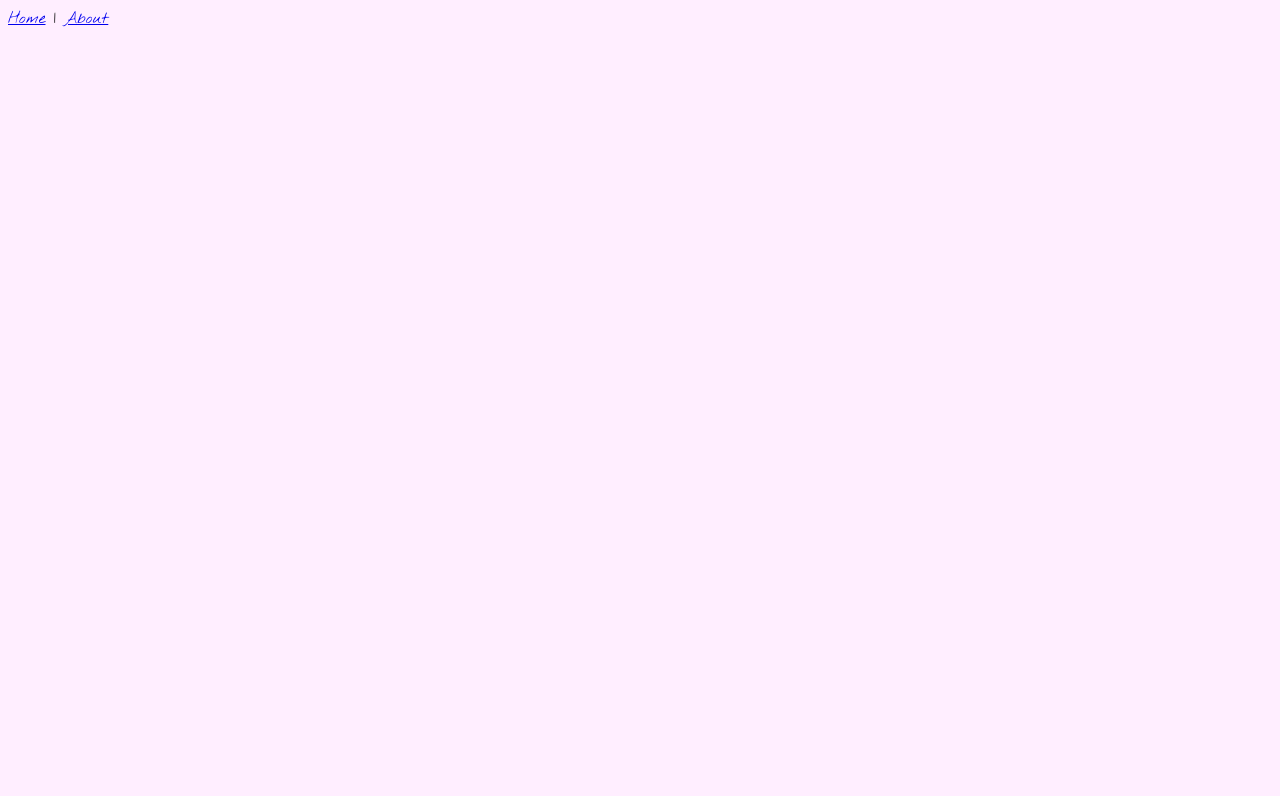
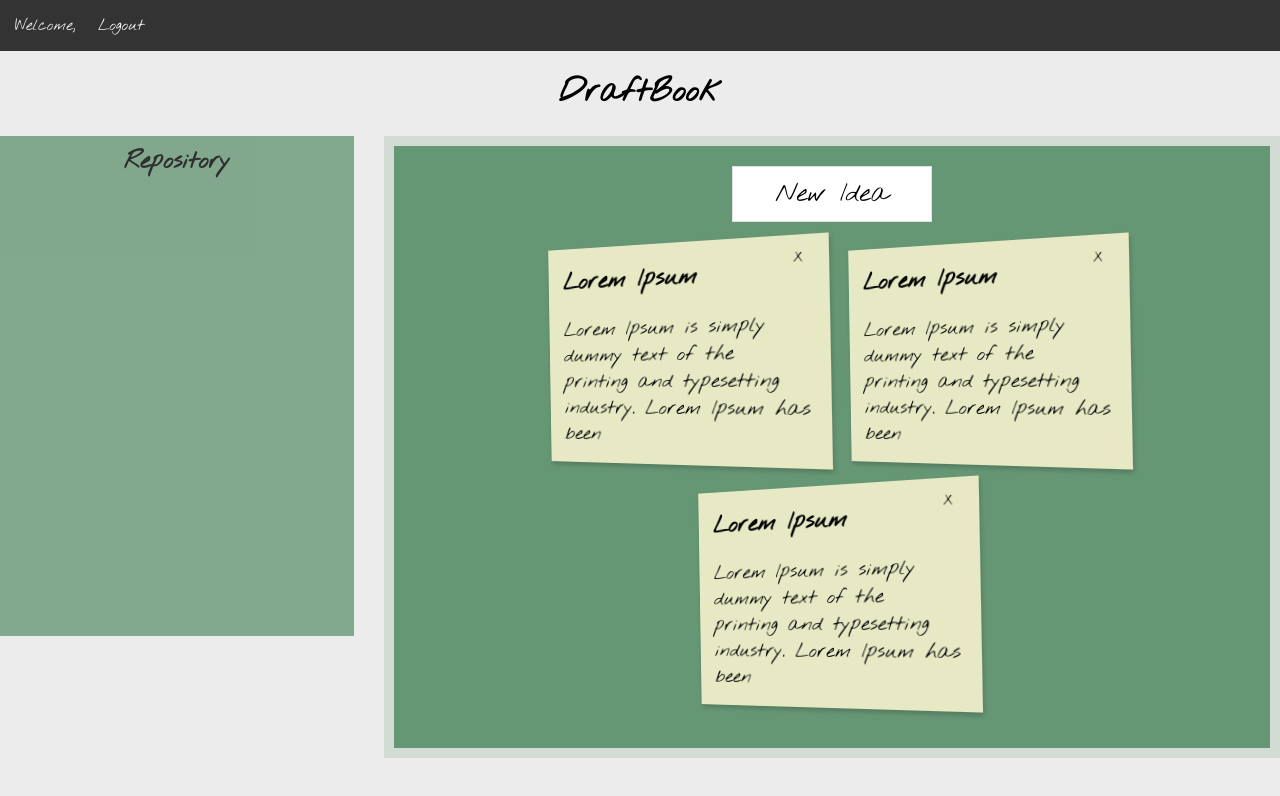
Before and after one commit to nufrofedoc/ideabook-yii2, a Vue app in the folder vueapp/: page /home in a window 1280 px wide. Shown: the top 796 px of the page. Built offline with nearby package versions, Linux system fonts and the light colour scheme.

Commit message:
Add layouts for login page and registration page also add routes

```diff
--- a/vueapp/src/App.vue
+++ b/vueapp/src/App.vue
@@ -1,13 +1,26 @@
 <template>
-  <div id="app">
-    <div id="nav">
-      <router-link to="/">Home</router-link> |
-      <router-link to="/about">About</router-link>
+    <div id="app">
+        <router-view/>
     </div>
-    <router-view/>
-  </div>
 </template>
 
 <style lang="scss">
+ html,
+ body,
+ #app {
+     padding: 0;
+     margin: 0;
+     height: 100%;
+ }
 
+ * {
+     box-sizing: border-box;
+ }
+
+ @import url('https://fonts.googleapis.com/css2?family=Nothing+You+Could+Do&display=swap');
+
+ body {
+     background-color: #ececec;
+     font-family: 'Nothing You Could Do';
+ }
 </style>
--- a/vueapp/src/components/Cards.vue
+++ b/vueapp/src/components/Cards.vue
@@ -48,18 +48,7 @@
 </script>
 
 <style lang="scss">
- @import url('https://fonts.googleapis.com/css2?family=Nothing+You+Could+Do&display=swap');
-
- body {
-     background-color: #ffeeff;
-     font-family: 'Nothing You Could Do';
- }
-
- .heading {
-     text-align: center;
- }
-
- .cards-wrapper {
+.cards-wrapper {
      .cards {
          display: flex;
          justify-content: center;
--- /dev/null
+++ b/vueapp/src/layouts/AuthLayout.vue
@@ -0,0 +1,15 @@
+<template>
+    <div id="auth-layout">
+        <router-view />
+    </div>
+</template>
+
+<script>
+ export default {
+     name: "AuthLayout"
+ }
+</script>
+
+<style scoped>
+
+</style>
--- /dev/null
+++ b/vueapp/src/layouts/DefaultLayout.vue
@@ -0,0 +1,25 @@
+<template>
+    <div id="default-layout">
+        <navbar :user="user" />
+        <router-view />
+    </div>
+</template>
+
+<script>
+ import Navbar from "./Navbar";
+ export default {
+     name: "DefaultLayout",
+     components: {Navbar},
+     data() {
+         return {
+             user: {}
+         }
+     }
+ }
+</script>
+
+<style lang="scss" scoped>
+ #default-layout {
+     padding-top: 50px;
+ }
+</style>
--- /dev/null
+++ b/vueapp/src/layouts/Navbar.vue
@@ -0,0 +1,40 @@
+<template>
+    <div class="navbar">
+        Welcome, {{user.username}}
+        <a class="link" href="/logout" @click="logout" style="color: #fff;">Logout</a>
+    </div>
+</template>
+
+<script>
+ export default {
+     name: "Navbar",
+     props: {
+         user: Object
+     },
+     methods: {
+         logout() {
+             console.log('logout');
+         }
+     }
+ }
+</script>
+
+<style style="scss" scoped>
+ .navbar {
+     color: #f2f2f2;
+     background-color: #333;
+     position: fixed;
+     top: 0;
+     width: 100%;
+     text-align: left;
+     margin: 0;
+     padding: 15px;
+     z-index: 1000;
+
+     a {
+         color: #fff;
+         text-decoration: none;
+         padding: 14px;
+     }
+ }
+</style>
--- a/vueapp/src/router/index.js
+++ b/vueapp/src/router/index.js
@@ -1,23 +1,55 @@
 import Vue from 'vue'
 import VueRouter from 'vue-router'
 import Home from '../views/Home.vue'
+import Login from '../views/Login.vue'
+import Registration from '../views/Registration.vue'
+import DefaultLayout from '../layouts/DefaultLayout.vue'
+import AuthLayout from '../layouts/AuthLayout.vue'
 
 Vue.use(VueRouter)
 
 const routes = [
     {
         path: '/',
-    name: 'Home',
+        name: 'Default',
+        redirect: 'home',
+        component: DefaultLayout,
+        children: [
+            {
+                path: 'home',
+                name: 'home',
                 component: Home
+            }
+        ]
     },
     {
-    path: '/about',
-    name: 'About',
+        path: '/auth',
+        name: 'Auth',
         // route level code-splitting
         // this generates a separate chunk (about.[hash].js) for this route
         // which is lazy-loaded when the route is visited.
-    component: () => import(/* webpackChunkName: "about" */ '../views/About.vue')
+        component: AuthLayout,
+        children: [
+            {
+                path: 'login',
+                name: 'login',
+                component: Login
+            },
+            {
+                path: 'register',
+                name: 'register',
+                component: Registration
             }
+        ]
+    },
+    {
+        path: '/login',
+        redirect: '/auth/login'
+    },
+    {
+        path: '/register',
+        redirect: '/auth/register'
+    },
 ]
 
 const router = new VueRouter({
--- a/vueapp/src/views/About.vue
+++ /dev/null
@@ -1,5 +0,0 @@
-<template>
-  <div class="about">
-    <h1>This is an about page</h1>
-  </div>
-</template>
--- a/vueapp/src/views/Home.vue
+++ b/vueapp/src/views/Home.vue
@@ -23,6 +23,10 @@
 </script>
 
 <style lang="scss">
+ .heading {
+     text-align: center;
+ }
+
  .left {
      float: left;
      width: 30%;
--- /dev/null
+++ b/vueapp/src/views/Login.vue
@@ -0,0 +1,15 @@
+<template>
+    <div>
+        Login
+    </div>
+</template>
+
+<script>
+ export default {
+     name: "Login"
+ }
+</script>
+
+<style lang="scss">
+
+</style>
--- /dev/null
+++ b/vueapp/src/views/Registration.vue
@@ -0,0 +1,15 @@
+<template>
+    <div>
+        Registration
+    </div>
+</template>
+
+<script>
+ export default {
+     name: "Registration"
+ }
+</script>
+
+<style lang="scss">
+
+</style>
```
Lines whose indentation alone changed are shown as unchanged.
